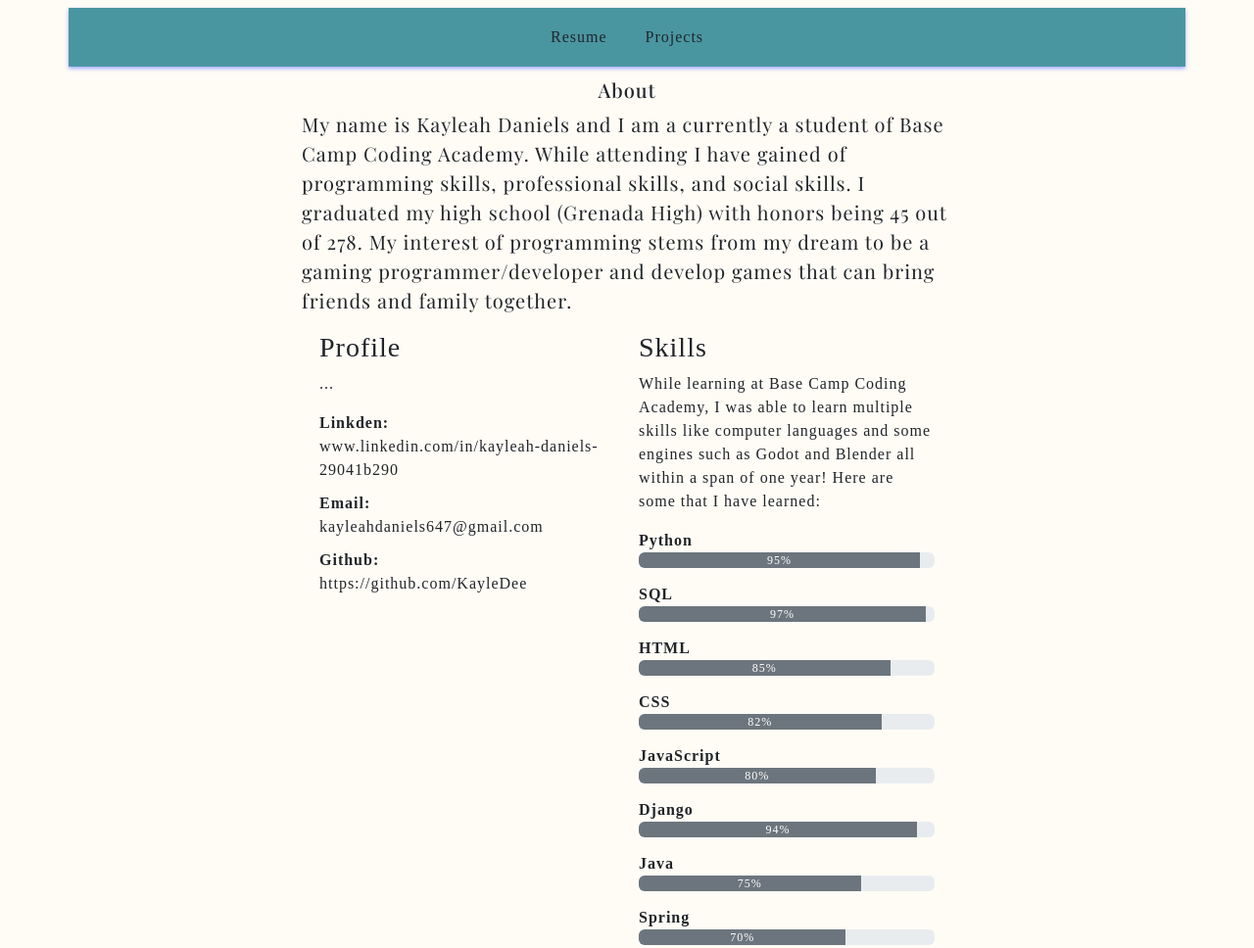
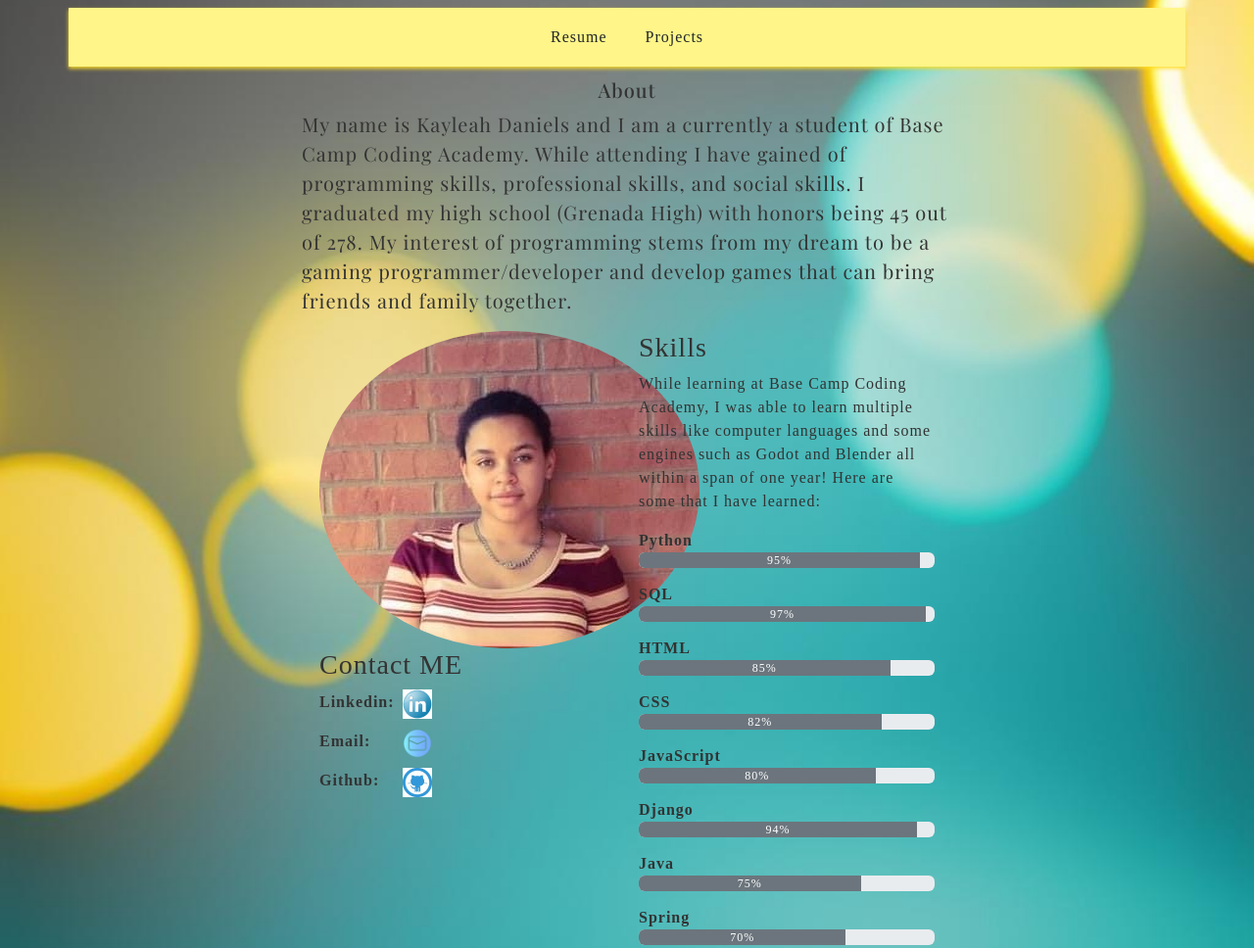
Before and after one commit to KayleDee/new-Portfolio, a plain HTML site: page main.html in a window 1280 px wide. Shown: the top 968 px of the page at 98% size. Drawn offline with nearby package versions, Linux system fonts and the light colour scheme; a script that the page names is missing; a web font is replaced by a local one.

Commit message:
its getting there

```diff
--- a/main.html
+++ b/main.html
@@ -20,7 +20,6 @@
 
                 <div class="d-flex align-items-center justify-content-center">
 
-                    <!-- <img src="https://secure.gravatar.com/avatar/5f9a29a8407e88a611b5bd004408018e" class="rounded-circle" alt="Profile Picture"> -->
 
                     <p class="lead ms-3 text-start" style="max-width: 680px;">My name is Kayleah Daniels and I am a currently a student of Base Camp Coding Academy. While attending I have gained of programming skills, professional skills, and social skills. I graduated my high school (Grenada High) with honors being 45 out of 278. My interest of programming stems from my dream to be a gaming programmer/developer and develop games that can bring friends and family together.</p>
                 </div>
@@ -31,24 +30,25 @@
         <div class="row about-content justify-content-center">
 
             <div class="col-3 tab-full">
+                    <img src="images/IMG_E1285.JPG" class="rounded-circle" alt="Profile Picture">
+                <h3>Contact ME</h3>
 
-                <h3>Profile</h3>
-                <p>...</p>
+
 
                 <ul class="info-list">
 
                     <li>
-                        <strong>Linkden:</strong>
-                        <span>www.linkedin.com/in/kayleah-daniels-29041b290</span>
+                        <strong>Linkedin:</strong>
+                        <a  href="https://www.linkedin.com/in/kayleah-daniels-29041b290/?lipi=urn%3Ali%3Apage%3Ad_flagship3_profile_view_base%3BG9RSLJl6Q629Xpv4gDDP%2BQ%3D%3D"><img class="Linkden" src="images/linkden.jpg"></a>
                     </li>
 
                     <li>
                         <strong>Email:</strong>
-                        <span>kayleahdaniels647@gmail.com</span>
+                        <a  href="mailto:kayleahdaniels647@gmail.com" target="_blank"><img class="gmail_image" src="images/gamil.png"></a>
                     </li>
                     <li>
                         <strong>Github:</strong>
-                        <span>https://github.com/KayleDee</span>
+                        <a herf="https://github.com/KayleDee" target="_blank"><img class="github" src="images/github.jpg"></a>
                     </li>
 
 
--- a/styles.css
+++ b/styles.css
@@ -3,12 +3,20 @@
 /* Body */
 
 body {
+    background-image: url('images/aboutmeimage.png');
+    background-size: cover;
+    background-position: center;
+    background-repeat: no-repeat;
+    font-family: 'Crimson Text', serif;
+    /* ^ backround image ^ */
+
+    color: #333; /* Default font color */
     padding-top: 5em;
     padding-bottom: 2em;
     width: auto;
-    scrollbar-width: 0px; /* Remove scrollbar */
-    overflow-y: scroll; /* Add scrollbar on the html element */
-    background-color: #fffcf6 ; /* Replace #f0f0f0 with your desired background color */
+    scrollbar-width: 0px;
+    overflow-y: scroll;
+    background-color: #fffcf6 ;
     overflow-x: hidden;
 
 
@@ -22,19 +30,19 @@ body {
 
 /* About section */
 #about {
+
     text-align: center;
 }
 @font-face {
     font-family: 'Crimson Text';
     src: url('path/to/crimsontext.woff2') format('woff2'),
          url('path/to/crimsontext.woff') format('woff');
-    /* Add more font formats if necessary */
     font-weight: normal;
     font-style: normal;
 }
 /* Profile Picture */
 .rounded-circle {
-    border-radius: 50%;
+    border-radius: 10%;
 }
 
 /* About content */
@@ -44,8 +52,9 @@ body {
 
 /* Info list */
 .info-list {
-    list-style-type: none;
-    padding-left: 0;
+    list-style: none;
+    padding: 0;
+    margin: 0;
 }
 
 .info-list li {
@@ -54,8 +63,21 @@ body {
 
 .info-list li strong {
     display: inline-block;
-    width: 100px;
+    width: 80px;
 }
+
+.info-list li a {
+    text-decoration: none;
+}
+
+
+.info-list li a img {
+    width: 30px;
+    height: auto;
+    vertical-align: middle;
+    margin-right: 5px;
+}
+
 
 /* Skill bars */
 .skill-bars {
@@ -83,19 +105,19 @@ body {
     top: 0;
     left: 0;
     width: 100%;
-    z-index: 1000; /* Ensure the navbar is above other content */
+    z-index: 1000;
 }
 
 .navbar .container {
     display: flex;
     justify-content: center;
     align-items: center;
-    height: 60px; /* Adjust height as needed */
+    height: 60px;
     border-width: auto;
-    background-color: rgb(73, 150, 161); /* Navbar background color */
-    box-shadow: 0 2px 4px rgba(154, 164, 255, 0.947); /* Optional: Add shadow for a raised effect */
+    background-color: rgb(255, 245, 136);
+    box-shadow: 0 2px 4px rgba(255, 222, 37, 0.947);
 }
 
 .navbar .btn {
-    margin: 0 5px; /* Adjust button spacing as needed */
+    margin: 0 5px;
 }
```
Also changed, not shown: images/IMG_E1285.JPG (added), images/Startingimage.png (added), images/aboutmeimage.png (added), images/gamil.png (added), images/github.jpg (added), images/linkden.jpg (added), images/possibleaboutmevideopage.png (added), images/projectimage.png (added).
